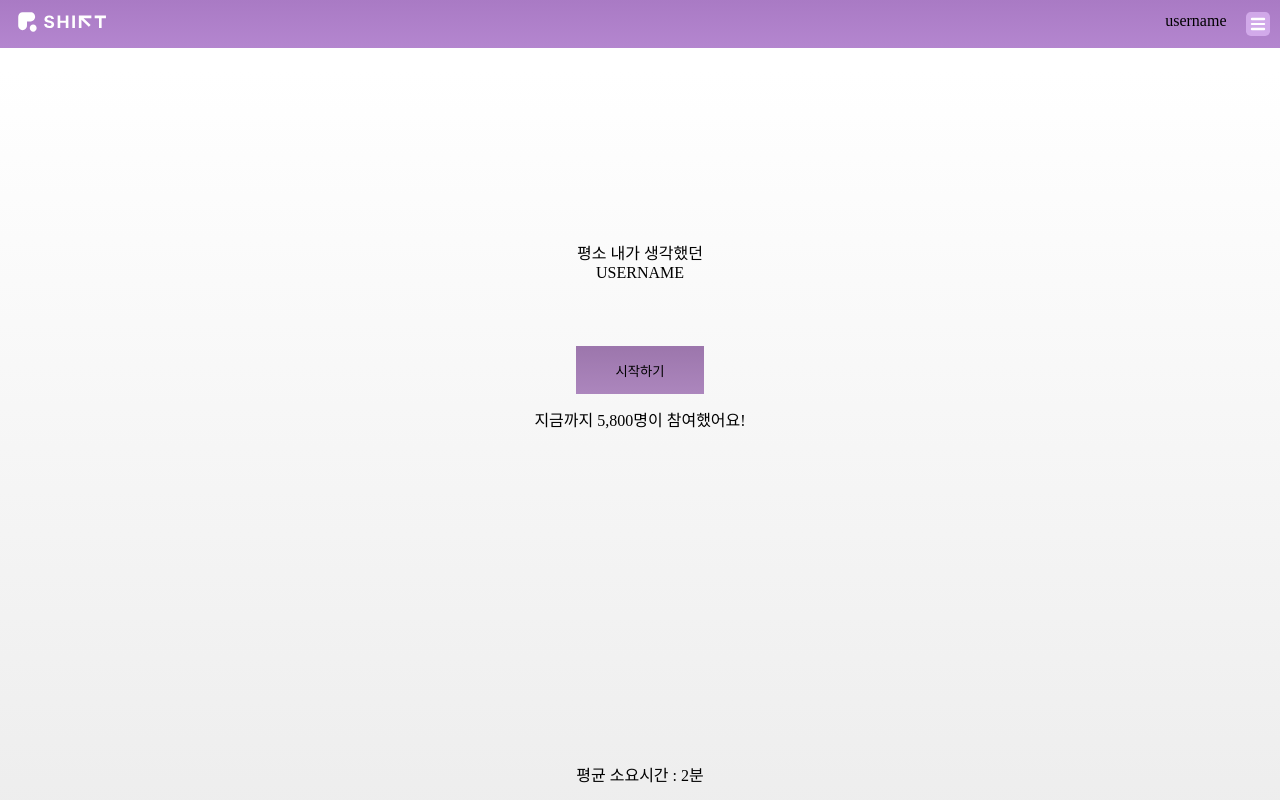
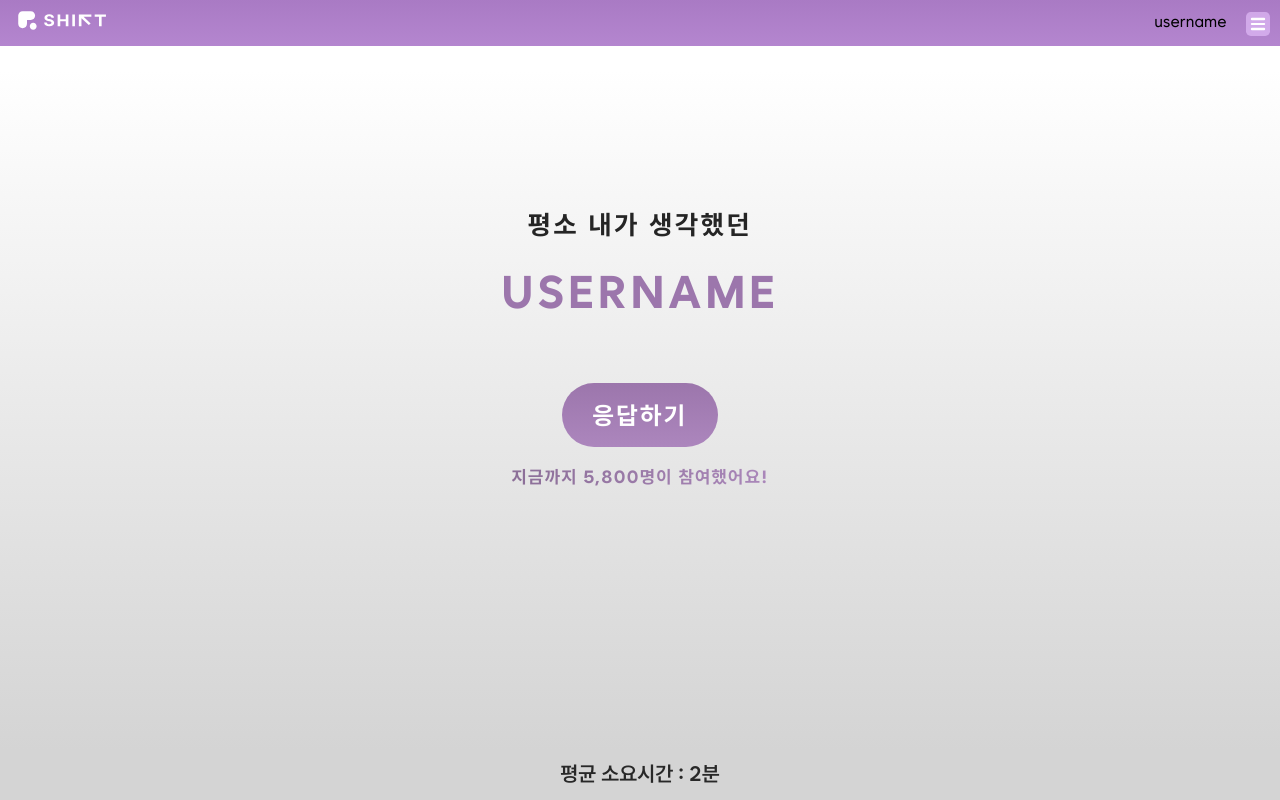
Before and after one commit to HEBA-Hanyang-Univ/shift, a React (Create React App) app in the folder react/: page /startGuest in a window 1280 px wide. Built offline with nearby package versions, Linux system fonts and the light colour scheme.

Commit message:
FE - update scss for startGuest page

```diff
--- a/react/src/assets/styles/LinkReceiver/StartGuest.scss
+++ b/react/src/assets/styles/LinkReceiver/StartGuest.scss
@@ -1,30 +1,64 @@
 .sgContainer {
-  background: linear-gradient(180deg, #FFF 3.11%, #EDEDED 103.37%);
-  position: absolute;
+  background: linear-gradient(180deg, #FFF 3.11%, #d4d4d4 93.37%);
+  overflow: scroll;
+
 
   .sgWrapper {
-    display: flex;
-    flex-direction: column;
+    margin-top: 10.2rem;
+    display: grid;
+    grid-template-rows: 1fr 1.5fr 0.3fr;
     justify-content: center;
     align-items: center;
-    margin-top: 12rem;
 
     .sgTitleWrapper {
       display: flex;
       flex-direction: column;
       justify-content: center;
       align-items: center;
+
+      .sgTitleBlack {
+        color: #252525;
+        font-size: 1.66rem;
+        font-weight: 700;
+        letter-spacing: 0.175rem;
+        text-align: center;
+      }
+
+      .sgTitlePurple {
+        color: #9C76AC;
+        font-size: 2.84rem;
+        font-weight: 700;
+        letter-spacing: 0.23rem;
+        line-height: 6.5rem;
+      }
     }
 
     .sgButtonWrapper {
-      margin-top: 4rem;
+      margin-top: -1.23rem;
       display: flex;
       flex-direction: column;
       justify-content: center;
-      align-items: center;;
+      align-items: center;
 
-      span {
-        padding-top: 0.8rem;
+      .sgStartBtn {
+        border-radius: 5.5rem;
+
+        span {
+          color: #FFF;
+          font-size: 1.54rem;
+          font-weight: 700;
+          letter-spacing: 0.157rem;
+        }
+      }
+
+      .sgBtnSpan {
+        margin-top: 1.2rem;
+        font-size: 1.1rem;
+        font-weight: 700;
+        letter-spacing: 0.084rem;
+        background: linear-gradient(270deg, #AF8BBF -16.36%, #82678D 130.86%);
+        color: transparent;
+        -webkit-background-clip: text;
       }
     }
   }
@@ -33,9 +67,40 @@
     width: 100%;
     display: flex;
     justify-content: center;
-    align-items: center;
+    align-items: end;
+    margin: 0 auto 0.9rem;
     position: absolute;
-    margin: 0 auto 0.9rem;
     bottom: 0;
+
+    span {
+      color: #282828;
+      text-align: center;
+      font-size:  1.3rem;
+      font-weight: 600;
+    }
   }
 }
+
+@media (max-width: 319px) {
+  .sgWrapper {
+    margin-top: 8rem !important;
+  }
+
+  .sgTitleBlack {
+    font-size: 1.2rem !important;
+  }
+
+  .sgTitlePurple {
+    font-size: 2.5rem !important;
+  }
+
+  .sgBtnSpan {
+    font-size: 0.923rem !important;
+  }
+
+  .sgFooter {
+    span {
+      font-size: 1.1rem !important;
+    }
+  }
+}
--- a/react/src/assets/styles/common.scss
+++ b/react/src/assets/styles/common.scss
@@ -3,6 +3,10 @@
   padding: 0;
 }
 
+span {
+  font-family: "Wanted Sans Variable", "Wanted Sans", -apple-system, BlinkMacSystemFont, system-ui, "Segoe UI", "Apple SD Gothic Neo", "Noto Sans KR", "Malgun Gothic", "Apple Color Emoji", "Segoe UI Emoji", "Segoe UI Symbol", sans-serif;
+  font-style: normal;
+}
 
 button {
   border: none;
@@ -12,14 +16,17 @@ button {
 
 #Container {
   width: 100%;
-  height: calc(100vh - 3rem);
+  height: calc(100vh - 2.86rem);
   display: flex;
   flex-direction: column;
+  overflow: scroll;
 }
 
 #infoTitle {
   color: #1A1A1A;
-  font-size: 0.9rem;
-  font-weight: 600;
-  margin-bottom: 1.3rem;
+  text-align: center;
+  font-size: 0.84rem;
+  font-weight: 650;
+  letter-spacing: 0.06rem;
+  text-transform: uppercase;
 }
--- a/react/src/components/Header/Header.scss
+++ b/react/src/components/Header/Header.scss
@@ -1,7 +1,7 @@
 .headerContainer {
   background: linear-gradient(180deg, #A778C2 -19.42%, #B98BD4 144.63%);
   width: 100%;
-  height: 3rem;
+  height: 2.86rem;
   display: flex;
 
   .headerLeft {
--- a/react/src/pages/LinkReceiver/StartGuest.js
+++ b/react/src/pages/LinkReceiver/StartGuest.js
@@ -3,15 +3,21 @@ import "../../assets/styles/common.scss";
 import "../../assets/styles/LinkReceiver/StartGuest.scss";
 import { Button } from "../../components/Button/Button";
 import { LandingGuest } from "./LandingGuest";
+import { Link } from "react-router-dom";
 
 export const StartGuest = () => {
 
+  // 랜딩페이지
   const [isLoading, setIsLoading] = useState(true);
 
   useEffect(() => {
-    setTimeout(() => {
+    const timer = setTimeout(() => {
       setIsLoading(false);
     }, 2000);   // 2초 후에 로딩 상태 변경
+
+    return () => {
+      clearTimeout(timer);
+    };
   }, []);
 
   if(isLoading) {
@@ -23,11 +29,18 @@ export const StartGuest = () => {
       <div className="sgWrapper">
         <div className="sgTitleWrapper">
           <span className="sgTitleBlack">평소 내가 생각했던</span>
+          {/* TODO : username 받아오기 */}
           <span className="sgTitlePurple">USERNAME</span>
         </div>
         <div className="sgButtonWrapper">
-          <Button gradient="180deg, #9C76AC 0%, #AC86BD 100%" width={8} height={3} className="sgStartBtn">시작하기</Button>
-          <span>지금까지 5,800명이 참여했어요!</span>
+          {/* TODO : 추후 경로 설정 */}
+          <Link to="/InfoGuest">
+            <Button gradient="180deg, #9C76AC 0%, #AC86BD 100%" width={9.7} height={4}className="sgStartBtn">
+              <span>응답하기</span>
+            </Button>
+          </Link>
+          {/* TODO : 참여 인원 받아오기 */}
+          <span className="sgBtnSpan">지금까지 5,800명이 참여했어요!</span>
         </div>
       </div>
       <div className="sgFooter">
```
